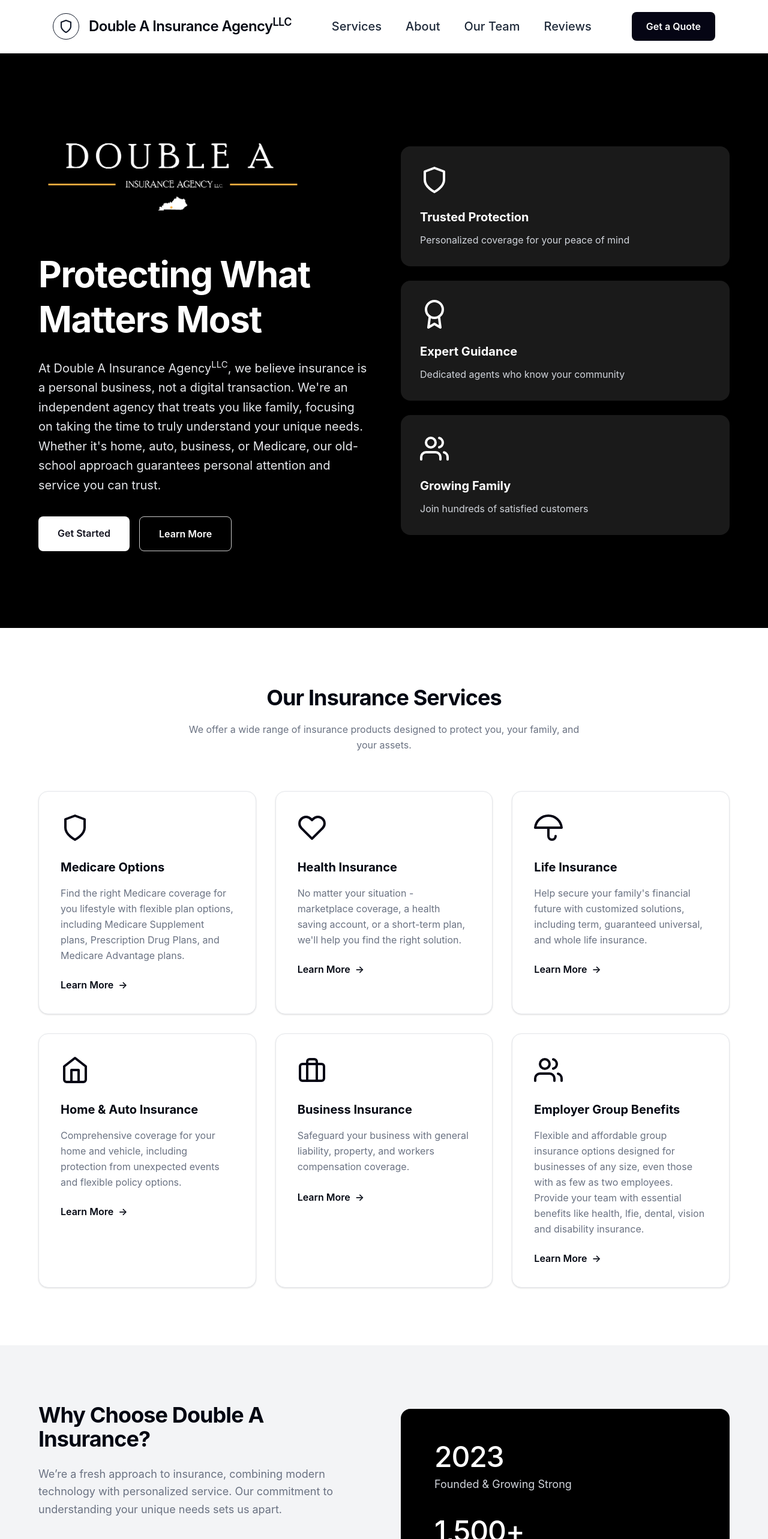
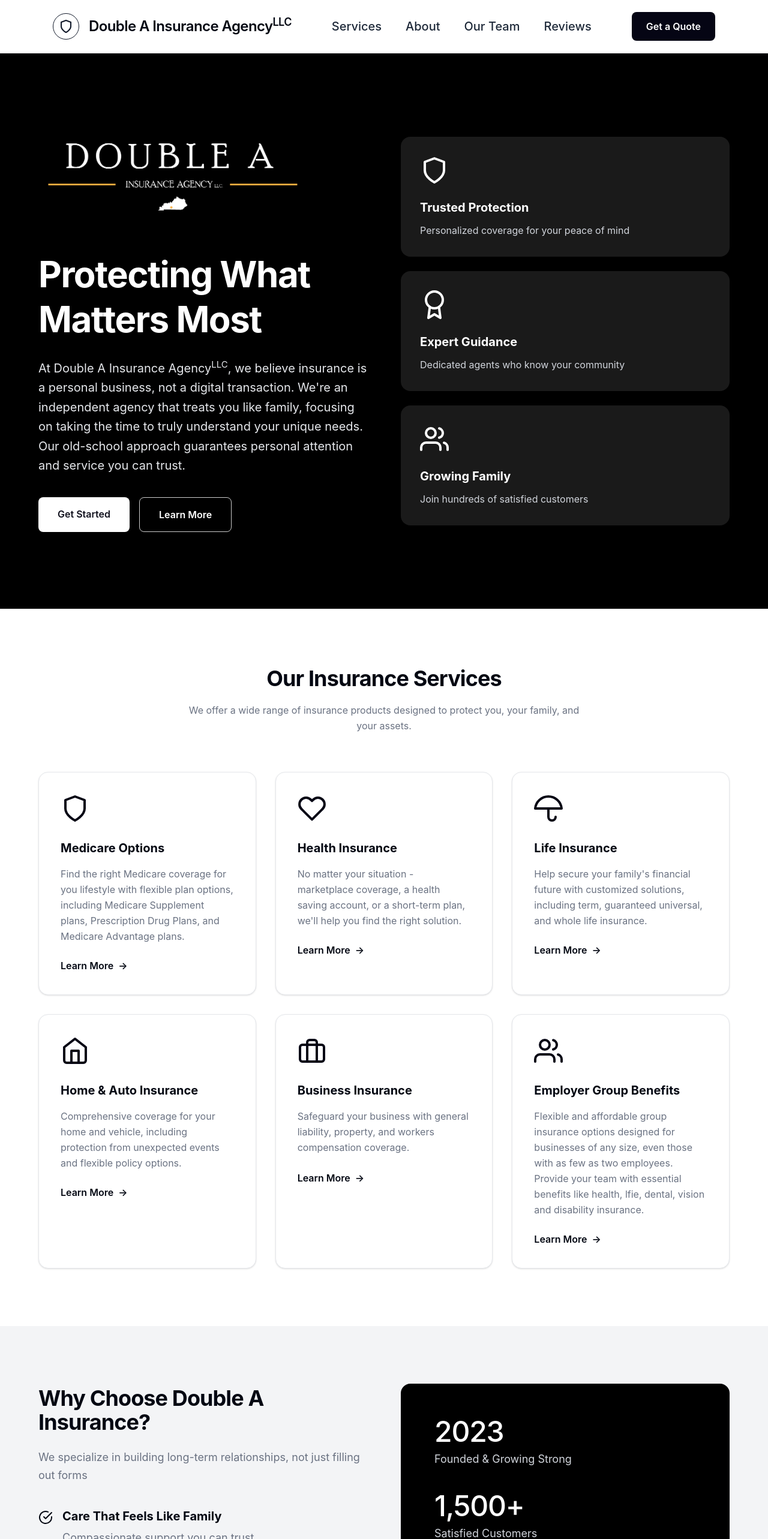
Before and after one commit to widner0623/double-a-insurance-website, a React (Vite) app in the folder client/: page / in a window 1280 px wide. Shown: the top 2566 px of the page at 60% size. Built offline with nearby package versions, Linux system fonts and the light colour scheme.

Commit message:
Fix Gmail SMTP settings for Render

```diff
--- a/client/src/components/About.jsx
+++ b/client/src/components/About.jsx
@@ -36,9 +36,7 @@
           </h2>
 
           <p className="mt-6 max-w-xl text-lg leading-relaxed text-gray-500">
-            We’re a fresh approach to insurance, combining modern technology
-            with personalized service. Our commitment to understanding your
-            unique needs sets us apart.
+           We specialize in building long-term relationships, not just filling out forms
           </p>
 
           <div className="mt-10 space-y-6">
--- a/client/src/components/Hero.jsx
+++ b/client/src/components/Hero.jsx
@@ -39,7 +39,7 @@
           </h1>
 
           <p className="mt-7 max-w-xl text-lg leading-relaxed text-gray-200 md:text-xl">
-             At Double A Insurance Agency<sup>LLC</sup>, we believe insurance is a personal business, not a digital transaction. We're an independent agency that treats you like family, focusing on taking the time to truly understand your unique needs. Whether it's home, auto, business, or Medicare, our old-school approach guarantees personal attention and service you can trust.
+             At Double A Insurance Agency<sup>LLC</sup>, we believe insurance is a personal business, not a digital transaction. We're an independent agency that treats you like family, focusing on taking the time to truly understand your unique needs. Our old-school approach guarantees personal attention and service you can trust.
           </p>
 
           <div className="mt-9 flex flex-col gap-4 sm:flex-row">
```
Also changed, not shown: 1 other file (tests, documents, lock files or other folders).
